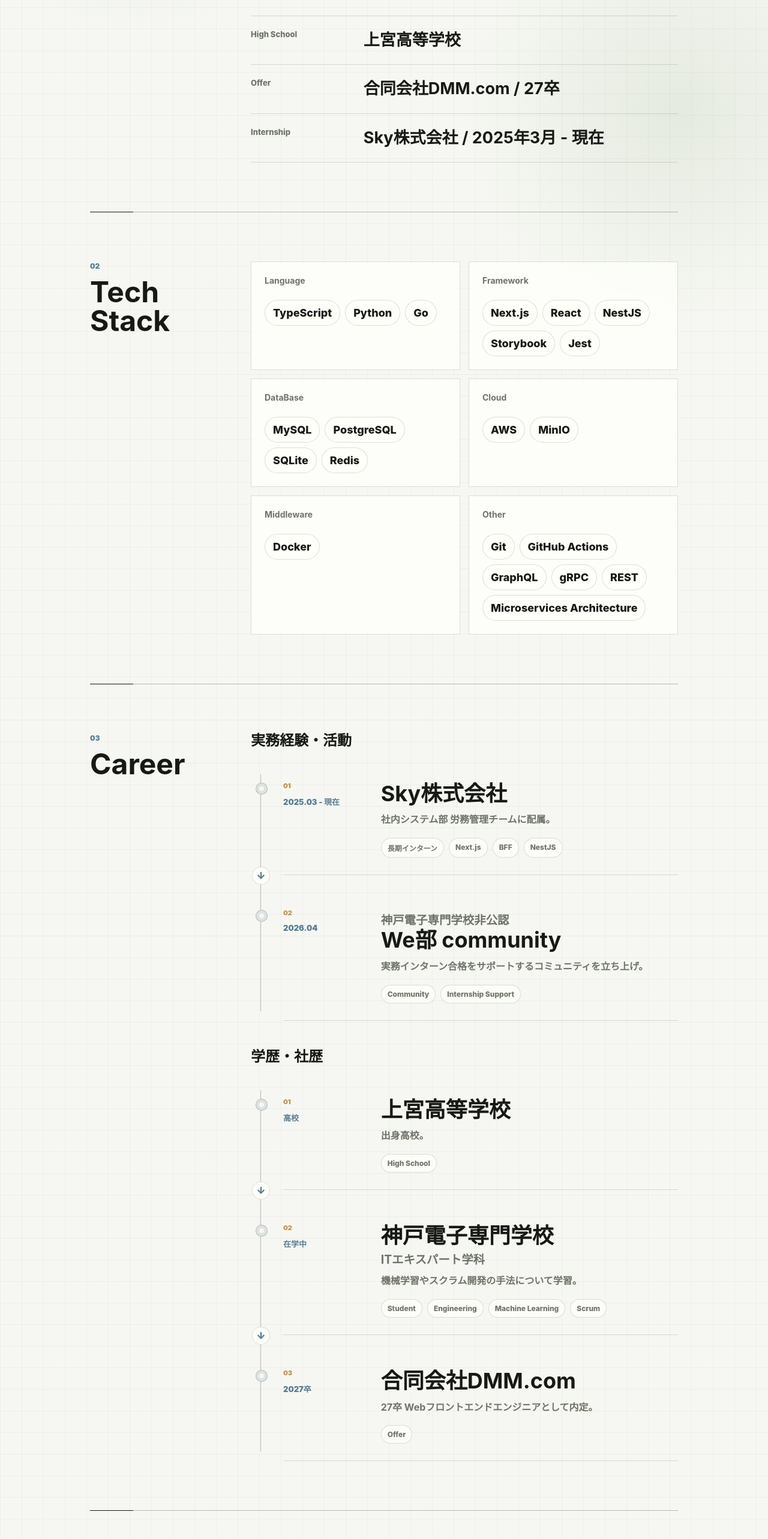
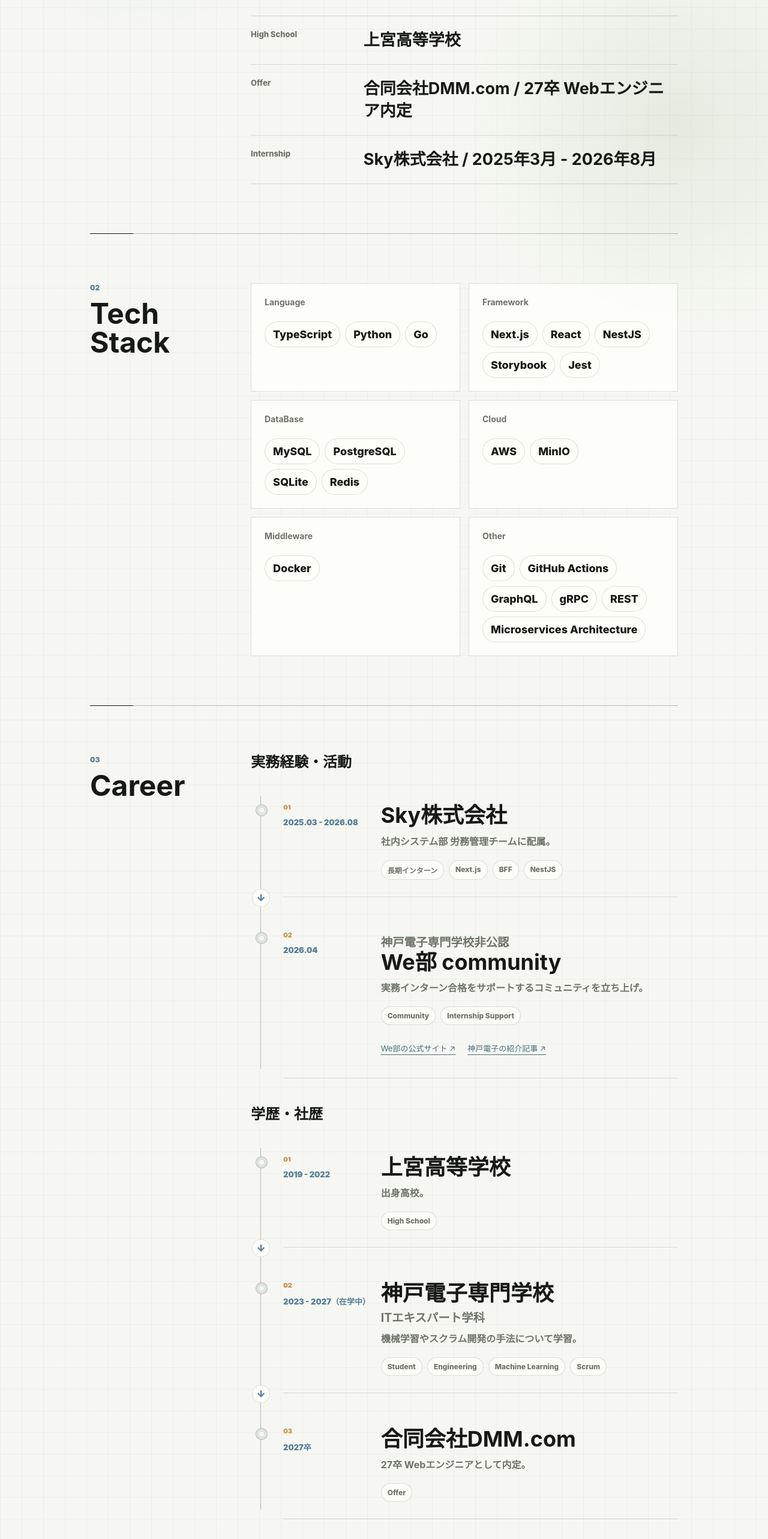
Before and after one commit to rion0918/my_profile, a Next.js app: page /profile in a window 1280 px wide. Shown: the part 780-3346 px from the top of the page at 60% size. Built offline with nearby package versions, Linux system fonts and the light colour scheme.

Commit message:
Polish career details and mobile 3D resolution

```diff
--- a/app/globals.css
+++ b/app/globals.css
@@ -1421,6 +1421,8 @@
 .careerGroup + .careerGroup { margin-top: 48px; }
 .careerGroup > h2 { margin-bottom: 28px; font-size: 24px; }
 .careerGroups .careerItem:not(:last-child)::after { content: '↓'; }
+.careerLinks { display: flex; flex-wrap: wrap; gap: 8px 20px; margin-top: 16px; }
+.careerLinks .textLink { display: inline-flex; align-items: center; min-height: 44px; }
 .socialList a[id] { scroll-margin-top: 24px; }
 .hallLead { font-size: clamp(20px, 2.6vw, 28px); line-height: 1.65; color: #365c53; margin: 0 0 24px; max-width: 720px; }
 .hallProductPreview { display: grid; grid-template-columns: minmax(140px, 220px) minmax(0, 1fr); gap: 28px; align-items: center; margin: 24px 0 32px; }
--- a/components/HallContent.tsx
+++ b/components/HallContent.tsx
@@ -53,6 +53,9 @@
         <p className="hallActivityPeriod">{entry.period}</p>
         <p className="hallActivityDescription">{entry.description}</p>
         <div className="hallActivityTags">{entry.tags.map(tag => <span key={tag}>{tag}</span>)}</div>
+        {'links' in entry && entry.links && <div className="careerLinks">
+          {entry.links.map(link => <a className="textLink" key={link.href} href={link.href} target="_blank" rel="noopener noreferrer">{link.label} ↗</a>)}
+        </div>}
       </article>)}
     </div>
   </div>;
--- a/components/PortfolioContent.tsx
+++ b/components/PortfolioContent.tsx
@@ -41,6 +41,9 @@
             <h3>{'prefix' in entry && entry.prefix && <small>{entry.prefix}</small>}{entry.title}{'suffix' in entry && entry.suffix && <small>{entry.suffix}</small>}</h3>
             <p>{entry.description}</p>
             <div className="miniTags">{entry.tags.map(tag => <span key={tag}>{tag}</span>)}</div>
+            {'links' in entry && entry.links && <div className="careerLinks">
+              {entry.links.map(link => <a className="textLink" key={link.href} href={link.href} target="_blank" rel="noopener noreferrer">{link.label} ↗</a>)}
+            </div>}
           </div>
         </article>)}
       </div>
--- a/components/world/WorldCanvas.tsx
+++ b/components/world/WorldCanvas.tsx
@@ -86,7 +86,7 @@
   useEffect(() => {
     setSceneReady(false);
     const element = surface.current!;
-    const mobile = window.matchMedia("(max-width: 760px)");
+    const mobile = window.matchMedia("(max-width: 760px), (pointer: coarse)");
     const reduced = window.matchMedia("(prefers-reduced-motion: reduce)");
     let settings = worldQualitySettings[qualityRef.current];
     let renderer: THREE.WebGLRenderer;
@@ -101,7 +101,7 @@
       return;
     }
     renderer.setPixelRatio(
-      Math.min(window.devicePixelRatio, mobile.matches ? Math.min(1, settings.pixelRatio) : settings.pixelRatio),
+      Math.min(window.devicePixelRatio, mobile.matches ? settings.mobilePixelRatio : settings.pixelRatio),
     );
     renderer.shadowMap.enabled = settings.shadows;
     renderer.shadowMap.type = THREE.PCFShadowMap;
@@ -637,7 +637,7 @@
         positionCamera();
       }
       renderer.setPixelRatio(
-        Math.min(window.devicePixelRatio, mobile.matches ? Math.min(1, settings.pixelRatio) : settings.pixelRatio),
+        Math.min(window.devicePixelRatio, mobile.matches ? settings.mobilePixelRatio : settings.pixelRatio),
       );
       if (renderer.shadowMap.enabled !== settings.shadows) {
         renderer.shadowMap.enabled = settings.shadows;
--- a/lib/portfolio.ts
+++ b/lib/portfolio.ts
@@ -21,8 +21,8 @@
   ["Age", "22"],
   ["School", "神戸電子専門学校"],
   ["High School", "上宮高等学校"],
-  ["Offer", "合同会社DMM.com / 27卒"],
-  ["Internship", "Sky株式会社 / 2025年3月 - 現在"],
+  ["Offer", "合同会社DMM.com / 27卒 Webエンジニア内定"],
+  ["Internship", "Sky株式会社 / 2025年3月 - 2026年8月"],
 ];
 
 export const techGroups = [
@@ -63,7 +63,7 @@
   {
     period: "2027卒",
     title: "合同会社DMM.com",
-    description: "27卒 Webフロントエンドエンジニアとして内定。",
+    description: "27卒 Webエンジニアとして内定。",
     tags: ["Offer"],
   },
   {
@@ -73,15 +73,19 @@
     suffix: "",
     description: "実務インターン合格をサポートするコミュニティを立ち上げ。",
     tags: ["Community", "Internship Support"],
+    links: [
+      { label: "We部の公式サイト", href: "https://join.web-u.dev/" },
+      { label: "神戸電子の紹介記事", href: "https://www.kobedenshi.ac.jp/media/article/career_advice/746/" },
+    ],
   },
   {
-    period: "2025.03 - 現在",
+    period: "2025.03 - 2026.08",
     title: "Sky株式会社",
     description: "社内システム部 労務管理チームに配属。",
     tags: ["長期インターン", "Next.js", "BFF", "NestJS"],
   },
   {
-    period: "在学中",
+    period: "2023 - 2027（在学中）",
     title: "神戸電子専門学校",
     prefix: "",
     suffix: "ITエキスパート学科",
@@ -93,7 +97,7 @@
 export const careerGroups = [
   { id: 'experience', title: '実務経験・活動', items: [career[2], career[1]] },
   { id: 'history', title: '学歴・社歴', items: [
-    { period: '高校', title: profile.find(([label]) => label === 'High School')![1],
+    { period: '2019 - 2022', title: profile.find(([label]) => label === 'High School')![1],
       description: '出身高校。', tags: ['High School'] },
     career[3], career[0],
   ] },
--- a/lib/world-quality.ts
+++ b/lib/world-quality.ts
@@ -3,6 +3,6 @@
 export const worldQualityLabels = { quality: 'クオリティ', low: '低設定' } as const;
 
 export const worldQualitySettings = {
-  quality: { shadows: true, reflections: true, pixelRatio: 1.5, reducedEnvironment: false },
-  low: { shadows: false, reflections: false, pixelRatio: 0.75, reducedEnvironment: true },
+  quality: { shadows: true, reflections: true, pixelRatio: 1.5, mobilePixelRatio: 2, reducedEnvironment: false },
+  low: { shadows: false, reflections: false, pixelRatio: 0.75, mobilePixelRatio: 0.75, reducedEnvironment: true },
 } as const;
```
Also changed, not shown: tests/browser/career-content.js (added, +49 -0 lines), tests/browser/mobile-resolution.js (added, +43 -0 lines), 1 other file (tests, documents, lock files or other folders).
